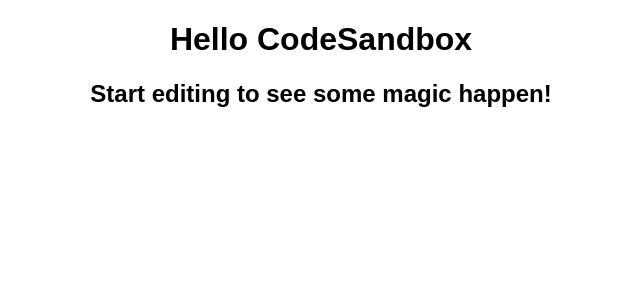
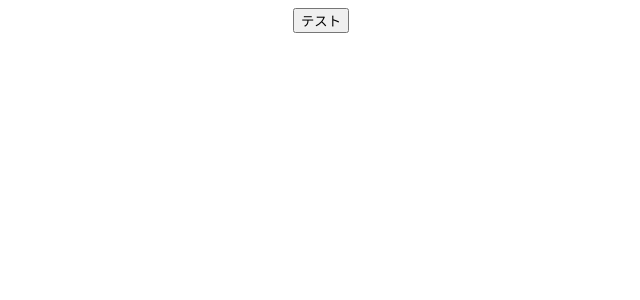
Before and after one commit to kono-meowmeow/Practice_Atomic_Design, a React (Create React App) app: page / in a window 1280 px wide. Shown: the top 300 px of the page, without its empty margins (319-959 px from the left). Built offline with nearby package versions, Linux system fonts and the light colour scheme.

Commit message:
PrimaryButtonの作成

```diff
--- a/public/index.html
+++ b/public/index.html
@@ -1,16 +1,17 @@
 <!DOCTYPE html>
-<html lang="en">
+<html lang="ja">
 
 <head>
 	<meta charset="utf-8">
 	<meta name="viewport" content="width=device-width, initial-scale=1, shrink-to-fit=no">
-	<meta name="theme-color" content="#000000">
+	<!-- <meta name="theme-color" content="#000000"> -->
 	<!--
       manifest.json provides metadata used when your web app is added to the
       homescreen on Android. See https://developers.google.com/web/fundamentals/engage-and-retain/web-app-manifest/
     -->
-	<link rel="manifest" href="%PUBLIC_URL%/manifest.json">
+	<!-- <link rel="manifest" href="%PUBLIC_URL%/manifest.json"> -->
 	<link rel="shortcut icon" href="%PUBLIC_URL%/favicon.ico">
+  <link rel="apple-touch-icon" href="%PUBLIC_URL%/favicon.ico">
 	<!--
       Notice the use of %PUBLIC_URL% in the tags above.
       It will be replaced with the URL of the `public` folder during the build.
--- a/src/App.js
+++ b/src/App.js
@@ -1,10 +1,10 @@
+import { PrimaryButton } from "./components/atoms/button/PrimaryButton";
 import "./styles.css";
 
 export default function App() {
   return (
     <div className="App">
-      <h1>Hello CodeSandbox</h1>
-      <h2>Start editing to see some magic happen!</h2>
+      <PrimaryButton>テスト</PrimaryButton>
     </div>
   );
 }
--- /dev/null
+++ b/src/components/atoms/button/PrimaryButton.jsx
@@ -0,0 +1,7 @@
+export const PrimaryButton = (props) => {
+  // どんな言葉でもPrimatyButtonを作れるようにするために、childrenを使う
+  const { children } = props;
+  return (
+    <button>{children}</button>
+  );
+};
```
